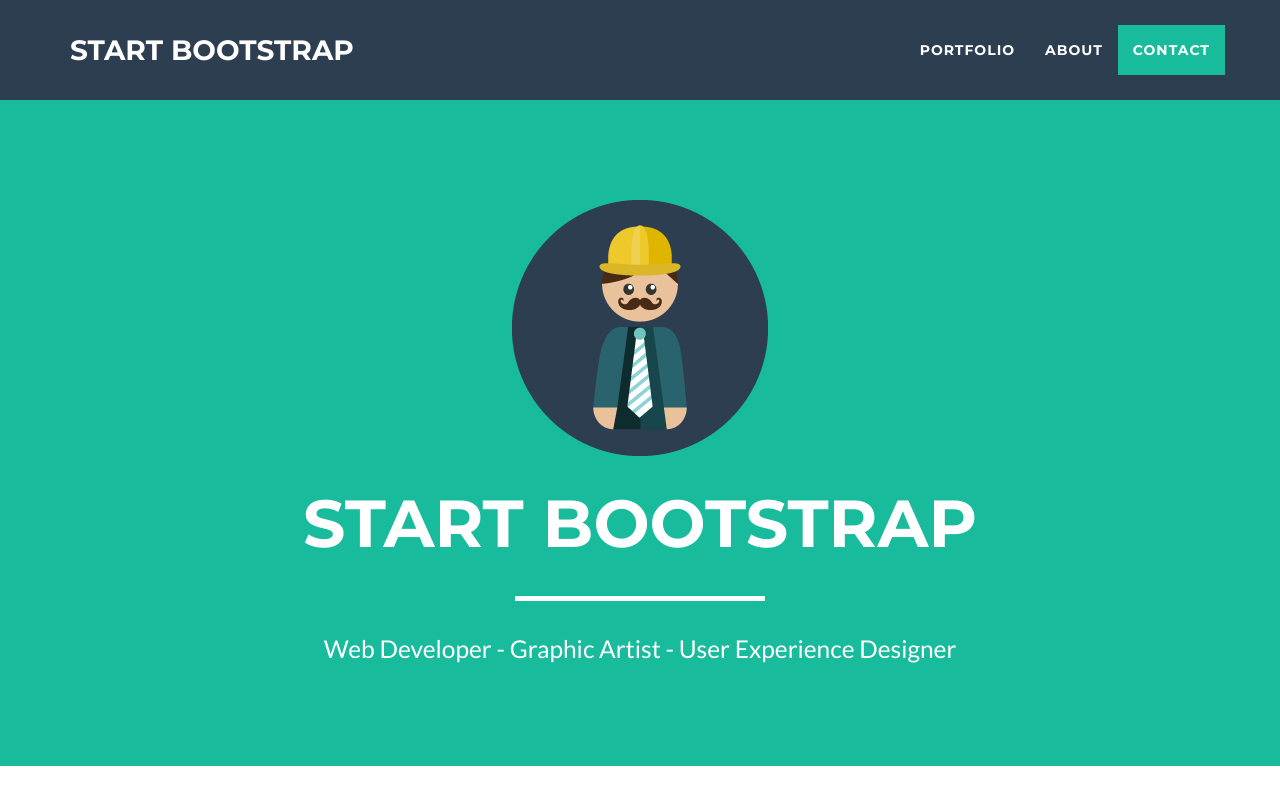
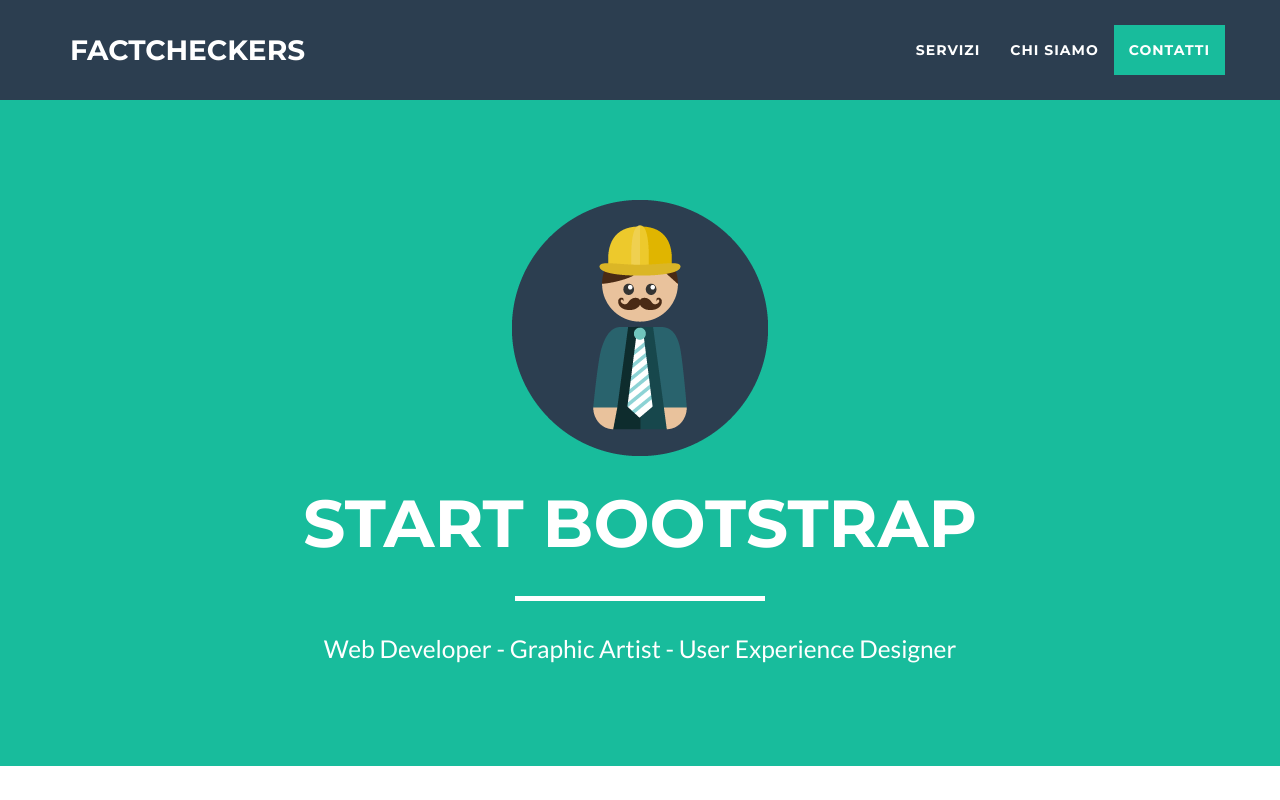
Before and after one commit to factcheckersit/website, a website: page index.html in a window 1280 px wide. Shown: the top 800 px of the page. Drawn offline with nearby package versions, Linux system fonts and the light colour scheme.

Commit message:
Update index.html

```diff
--- a/index.html
+++ b/index.html
@@ -41,7 +41,7 @@
                 <button type="button" class="navbar-toggle" data-toggle="collapse" data-target="#bs-example-navbar-collapse-1">
                     <span class="sr-only">Toggle navigation</span> Menu <i class="fa fa-bars"></i>
                 </button>
-                <a class="navbar-brand" href="#page-top">Start Bootstrap</a>
+                <a class="navbar-brand" href="#page-top">Factcheckers</a>
             </div>
 
             <!-- Collect the nav links, forms, and other content for toggling -->
@@ -51,13 +51,13 @@
                         <a href="#page-top"></a>
                     </li>
                     <li class="page-scroll">
-                        <a href="#portfolio">Portfolio</a>
+                        <a href="#portfolio">Servizi</a>
                     </li>
                     <li class="page-scroll">
-                        <a href="#about">About</a>
+                        <a href="#about">Chi siamo</a>
                     </li>
                     <li class="page-scroll">
-                        <a href="#contact">Contact</a>
+                        <a href="#contact">Contatti</a>
                     </li>
                 </ul>
             </div>
```
